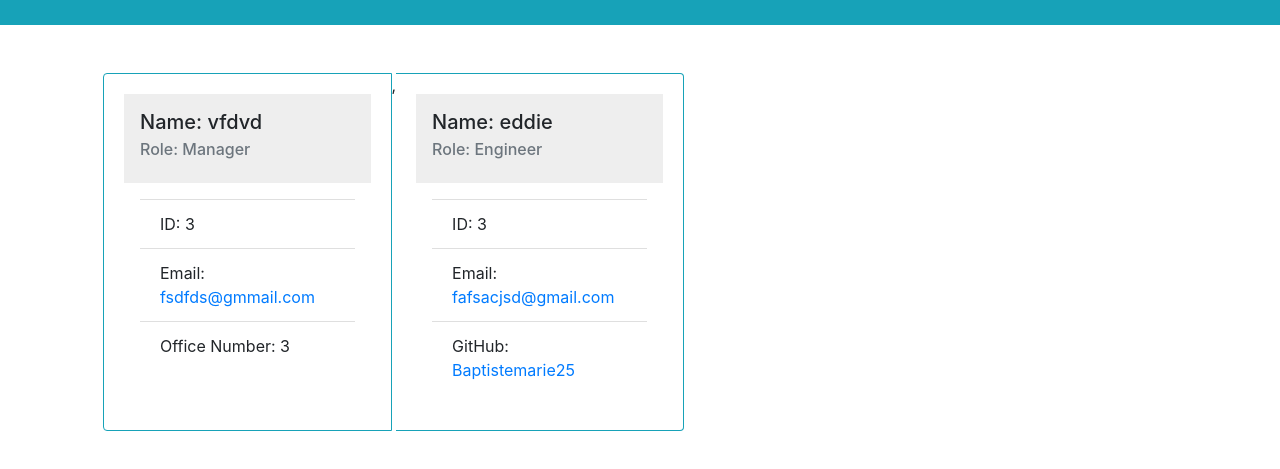
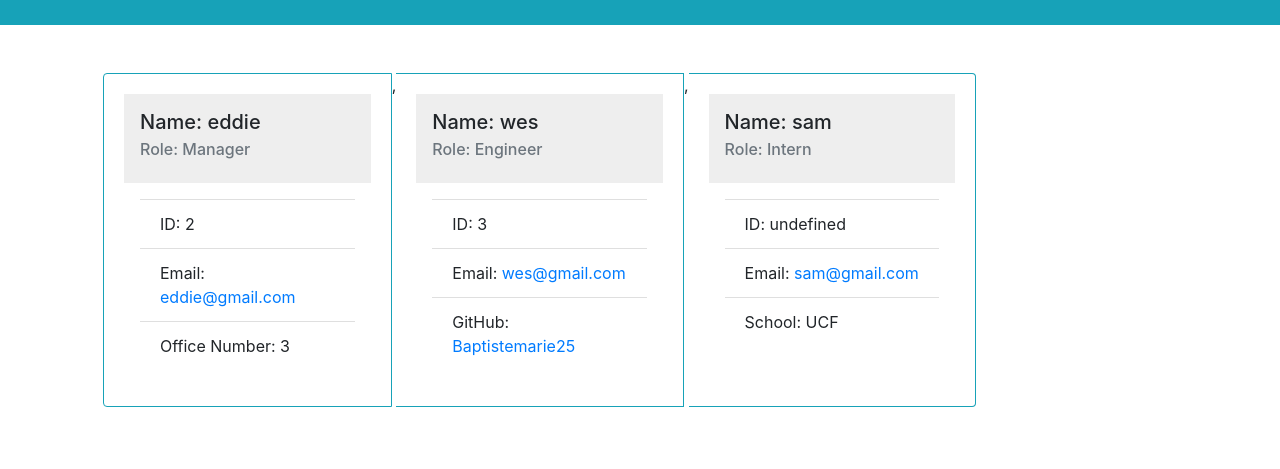
Before and after one commit to Baptistemarie25/team-profile-generator, a website: page dist/index.html in a window 1280 px wide. Shown: the part 75-544 px from the top of the page. Drawn offline with nearby package versions, Linux system fonts and the light colour scheme.

Commit message:
added readme

```diff
--- a/dist/index.html
+++ b/dist/index.html
@@ -20,17 +20,17 @@
                         <div class="card-body">
                             <section class="w-100 p-3" style="background-color: #eee;">
                                 <h5 class="card-title">
-                                    Name: vfdvd
+                                    Name: eddie
                                 </h5>
                                 <h6 class="card-subtitle mb-2 text-muted">
                                     Role: Manager
                                 </h6>
                             </section>
                             <ul class="list-group list-group-flush p-3">
-                                <li class="list-group-item">ID: 3</li>
+                                <li class="list-group-item">ID: 2</li>
                                 <li class="list-group-item">
                                 Email:
-                                <a href="mailto:fsdfds@gmmail.com">fsdfds@gmmail.com</a>
+                                <a href="mailto:eddie@gmail.com">eddie@gmail.com</a>
                                 </li>
                                 <li class="list-group-item">Office Number: 3</li>
 
@@ -43,7 +43,7 @@
                         <div class="card-body">
                             <section class="w-100 p-3" style="background-color: #eee;">
                                 <h5 class="card-title">
-                                    Name: eddie
+                                    Name: wes
                                 </h5>
                                 <h6 class="card-subtitle mb-2 text-muted">
                                     Role: Engineer
@@ -53,14 +53,37 @@
                                 <li class="list-group-item">ID: 3</li>
                                 <li class="list-group-item">
                                 Email:
-                                <a href="mailto:fafsacjsd@gmail.com">fafsacjsd@gmail.com</a>
+                                <a href="mailto:wes@gmail.com">wes@gmail.com</a>
                                 </li>
 
                                 <li class="list-group-item">
                                 GitHub:
-                                <a href="Baptistemarie25">Baptistemarie25</a>
+                                <a href="https://github.com/Baptistemarie25">Baptistemarie25</a>
                                 </li>
 
+                            </ul>
+                        </div>
+                    </div>
+,
+                    <div class="card border-info" style="width: 18rem;">
+                        <div class="card-body">
+                            <section class="w-100 p-3" style="background-color: #eee;">
+                                <h5 class="card-title">
+                                    Name: sam
+                                </h5>
+                                <h6 class="card-subtitle mb-2 text-muted">
+                                    Role: Intern
+                                </h6>
+                            </section>
+                            <ul class="list-group list-group-flush p-3">
+                                <li class="list-group-item">ID: undefined</li>
+                                <li class="list-group-item">
+                                Email:
+                                <a href="mailto:sam@gmail.com">sam@gmail.com</a>
+                                </li>
+
+
+                                <li class="list-group-item">School: UCF</li>
                             </ul>
                         </div>
                     </div>
```
Also changed, not shown: README.md (added), images/team-profile-gen-screenshot.png (added).
